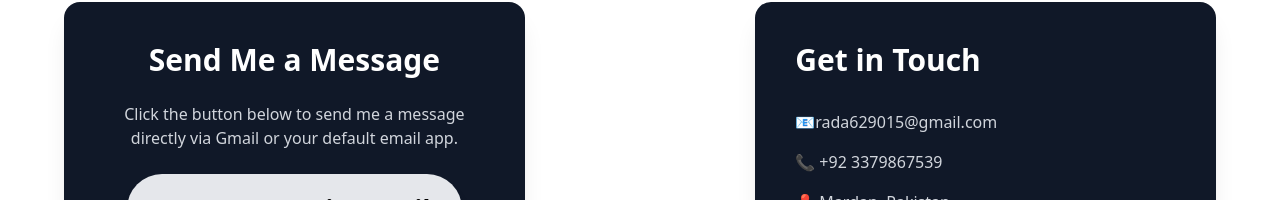
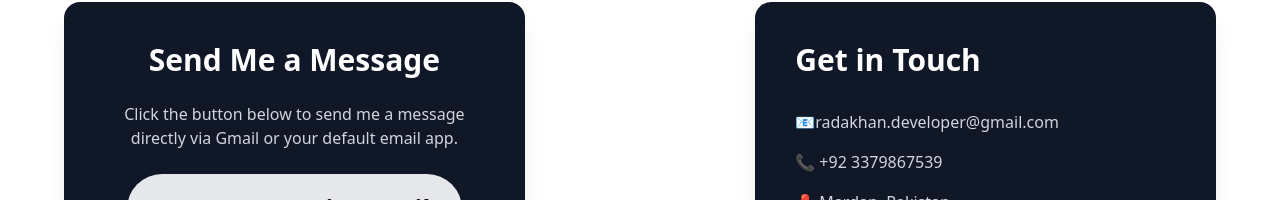
Before and after one commit to HasnainKhan5588/Rada-portfolio, a React (Vite) app: page / in a window 1280 px wide. Shown: the part 2514-2714 px from the top of the page. Built offline with nearby package versions, Linux system fonts and the light colour scheme.

Commit message:
some changes

```diff
--- a/src/components/Contact.jsx
+++ b/src/components/Contact.jsx
@@ -2,7 +2,7 @@ import React from "react";
 
 function Contact() {
   const handleGmailClick = () => {
-    window.location.href = `mailto:rada629015@gmail.com?subject=Contact%20from%20Portfolio&body=Hi%20Hasnain,%20I%20would%20like%20to%20contact%20you.`;
+    window.location.href = `mailto:radakhan.developer@gmail.com?subject=Contact%20from%20Portfolio&body=Hi%20Hasnain,%20I%20would%20like%20to%20contact%20you.`;
   };
 
   return (
@@ -37,7 +37,7 @@ function Contact() {
           </h2>
           <p className="text-gray-300 cursor-pointer hover:text-blue-500 flex items-center transition-all">
             <span className="hidden sm:flex">📧</span>
-            rada629015@gmail.com
+            radakhan.developer@gmail.com
           </p>
           <p className="text-gray-300">📞 +92 3379867539</p>
           <p className="text-gray-300">📍 Mardan, Pakistan</p>
--- a/src/components/Navbar.jsx
+++ b/src/components/Navbar.jsx
@@ -1,7 +1,7 @@
 import React, { useState } from "react";
 import { Link } from "react-scroll";
 import { AiOutlineMenu, AiOutlineClose } from "react-icons/ai";
-import { motion, stagger } from "framer-motion";
+import { AnimatePresence, motion, stagger } from "framer-motion";
 
 function Navbar() {
   const [isOpen, setIsOpen] = useState(false);
@@ -90,6 +90,7 @@ function Navbar() {
         </div>
       </div>
 
+      <AnimatePresence>
         {isOpen && (
           <motion.ul
             variants={menuVariants}
@@ -124,6 +125,7 @@ function Navbar() {
             </motion.li>
           </motion.ul>
         )}
+      </AnimatePresence>
     </nav>
   );
 }
```
Lines whose indentation alone changed are shown as unchanged.
